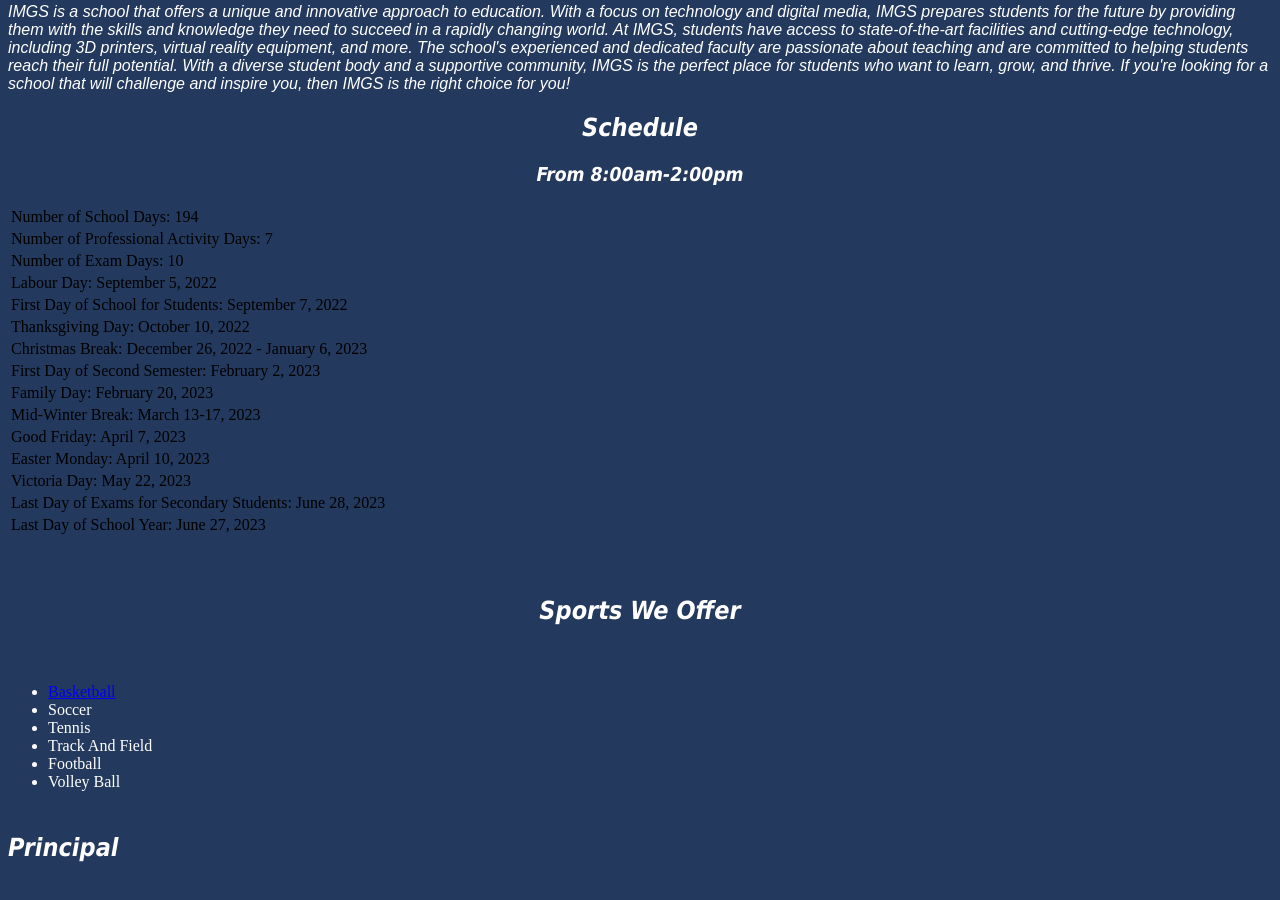
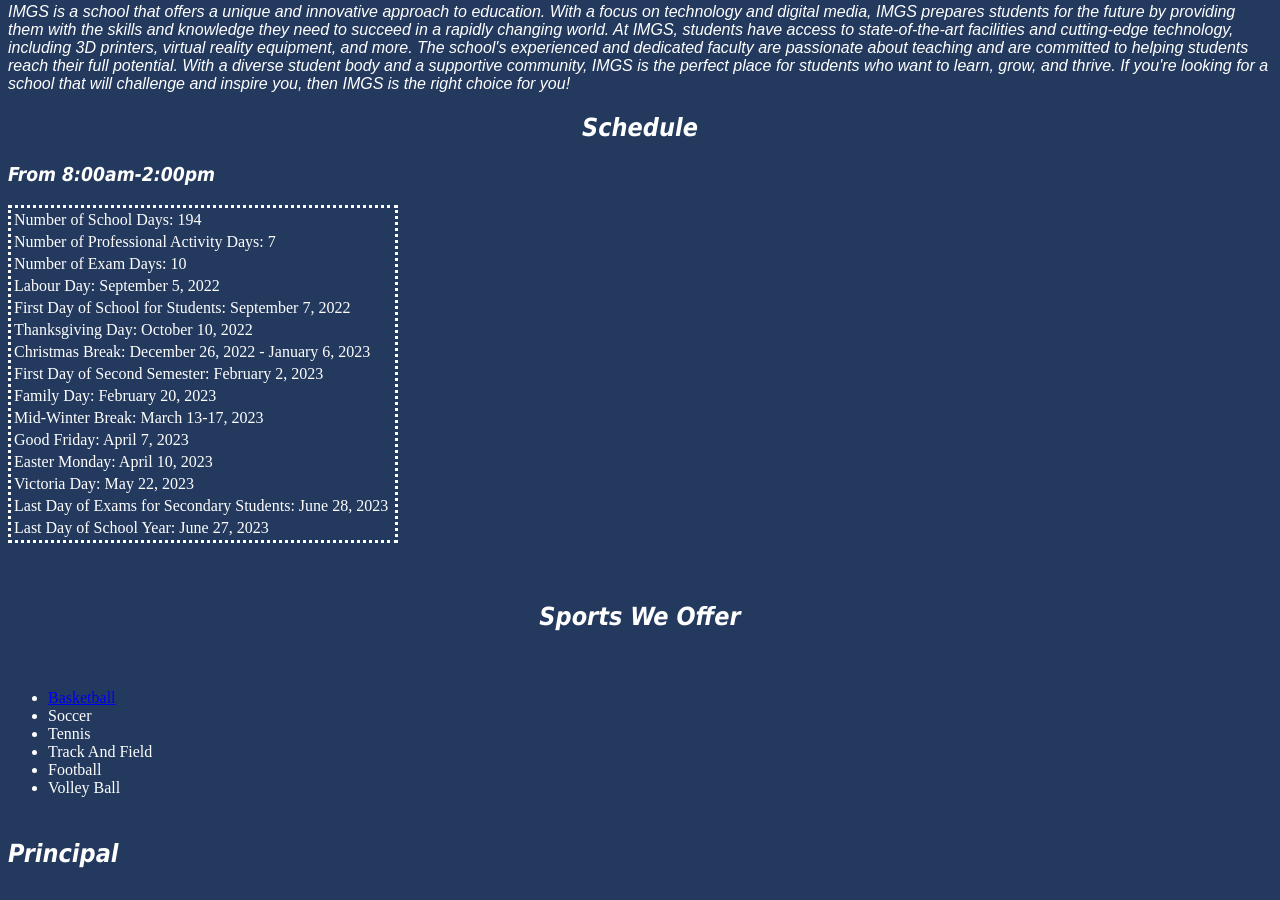
Before and after one commit to E2motion/E2motion.github.io, a plain HTML site: page index.html in a window 1280 px wide. Shown: the part 668-1568 px from the top of the page. Drawn offline with Linux system fonts and the light colour scheme.

Commit message:
Update style.css

```diff
--- a/style.css
+++ b/style.css
@@ -1,4 +1,4 @@
-h1 {
+  h1 {
     text-align: center;
     font-family: Tahoma;
     font-size: 3em;
@@ -21,7 +21,7 @@ h1 {
     }
 
     h3 {
-        text-align: center;
+
     font-family: Tahoma;
     font-size: 1.2em;
     font-style: italic;
@@ -45,7 +45,7 @@ h1 {
     }
 
     h6 {
-          text-align: left;
+
     font-family: Tahoma;
     font-style: italic;
     color:white;
@@ -79,6 +79,12 @@ h1 {
     .Tuff {
         color:White;
           }
+
+    .Chart {
+        color:white;
+        border: white dotted;
+    }
+
 h1 {
      text-align: center;
     font-family: Tahoma;
```
